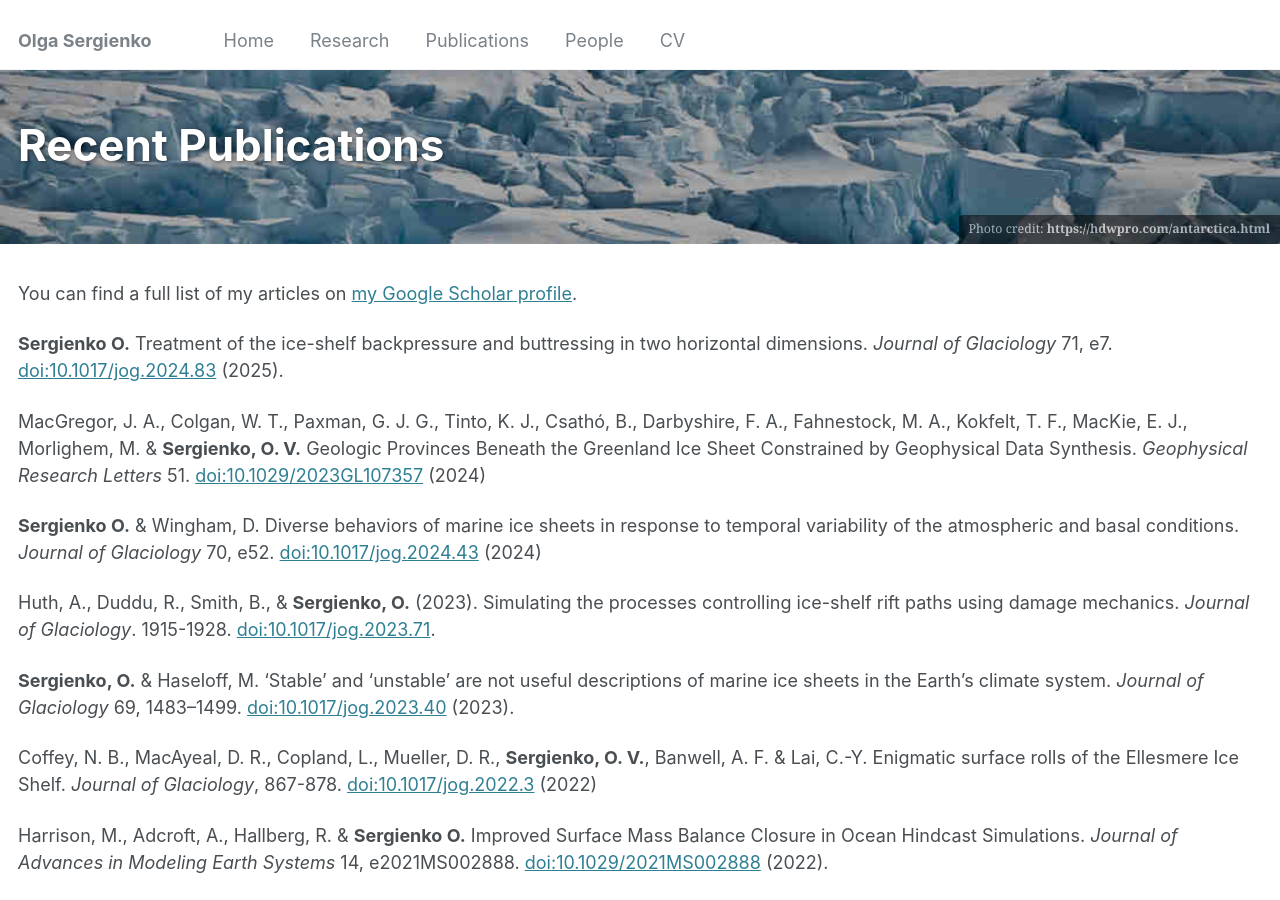
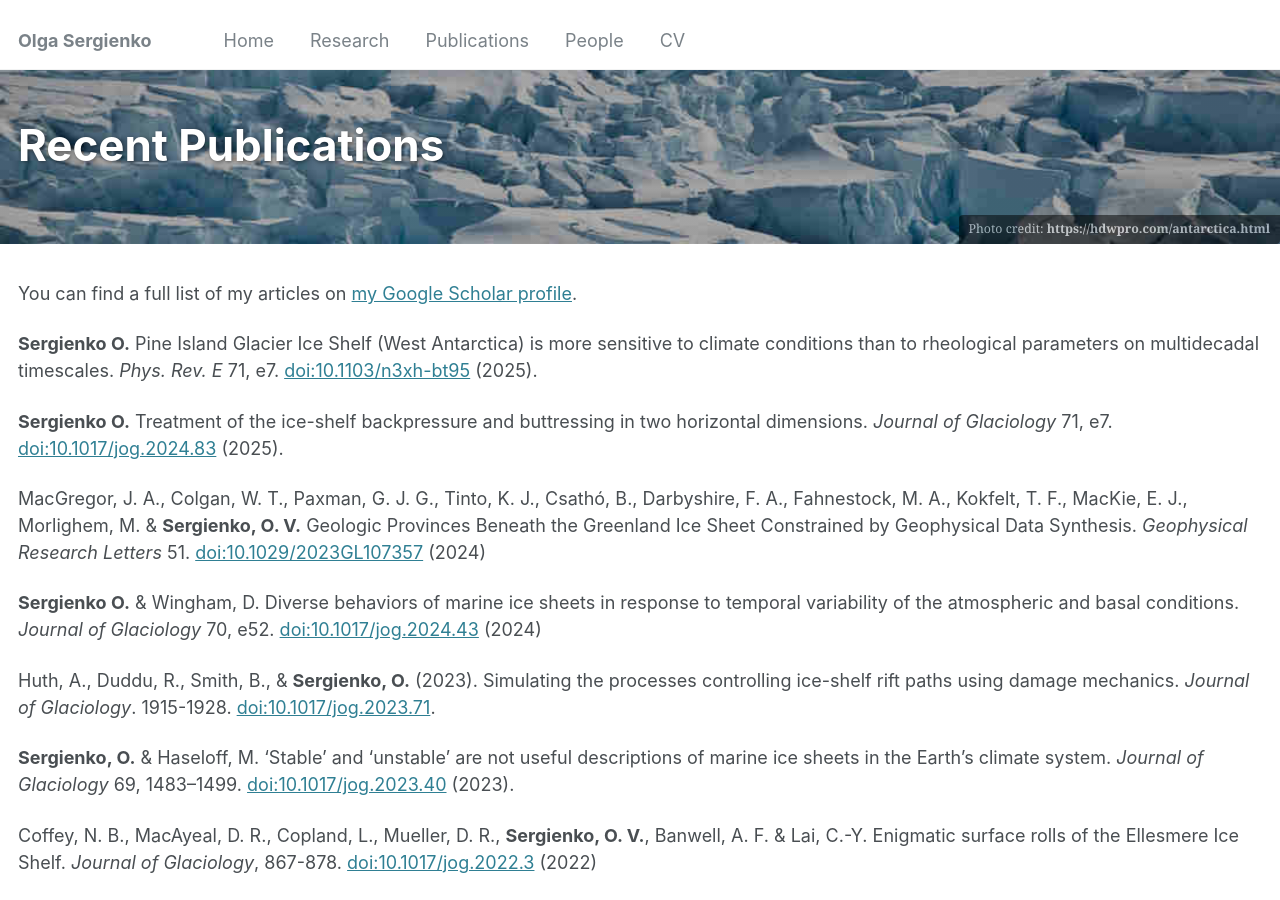
Before and after one commit to o-s-web/o-s-web.github.io, a Jekyll site: the page built from _pages/publications.md, in a window 1280 px wide and 900 px high. Built offline with Jekyll 4.4.1, drawn with Linux system fonts in a browser that asks for light colours.

Commit message:
Updated publications

```diff
--- a/_pages/publications.md
+++ b/_pages/publications.md
@@ -11,6 +11,8 @@ header:
 ---
   You can find a full list of my articles on <a href="https://scholar.google.com/citations?user=g2pWIEgAAAAJ&hl=en">my Google Scholar profile</a>.
 
+**Sergienko O.** Pine Island Glacier Ice Shelf (West Antarctica) is more sensitive to climate conditions than to rheological parameters on multidecadal timescales.
+*Phys. Rev. E* 71, e7. [doi:10.1103/n3xh-bt95](https://doi.org/10.1103/n3xh-bt95) (2025).
 
 **Sergienko O.** Treatment of the ice-shelf backpressure and buttressing in two horizontal dimensions.
 *Journal of Glaciology* 71, e7. [doi:10.1017/jog.2024.83](https://doi.org/10.1017/jog.2024.83) (2025).
```
